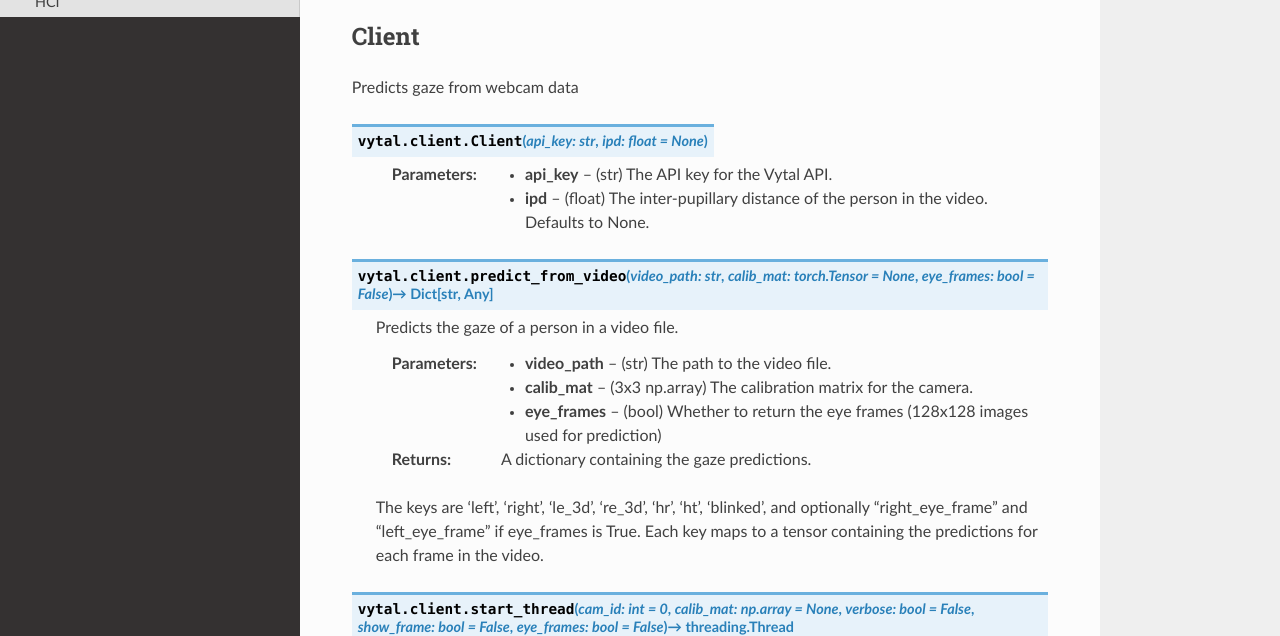
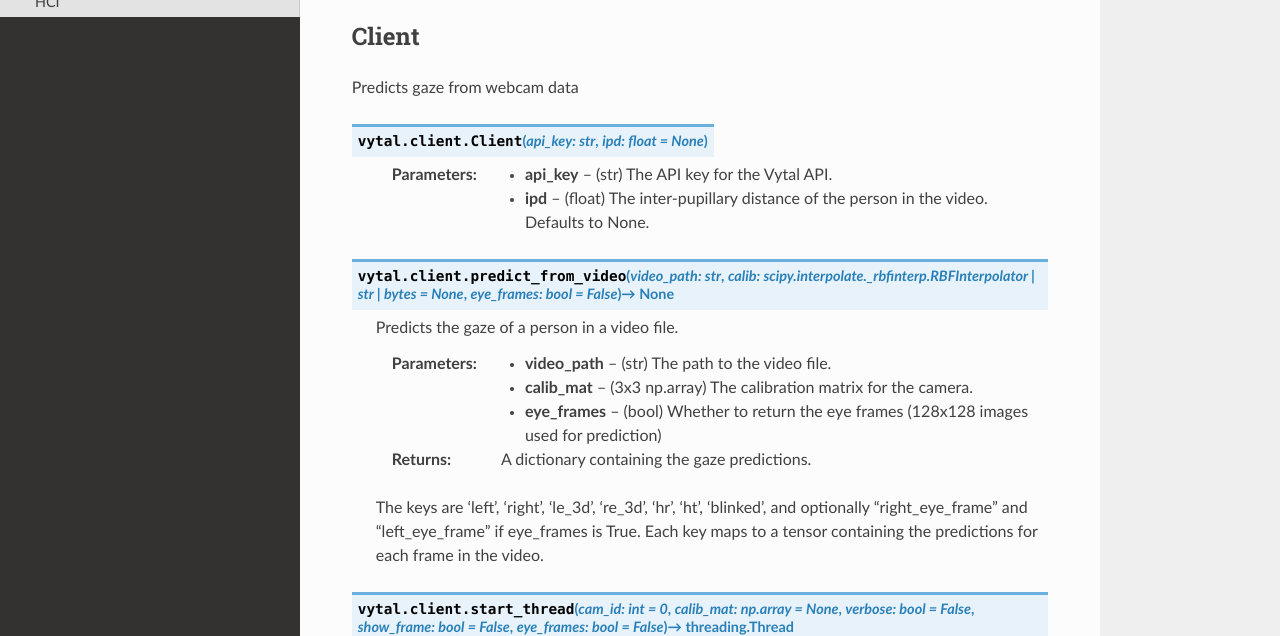
Before and after one commit to anantk2006/vytal, a Sphinx documentation site: the page built from docs/source/api.rst, in a window 1280 px wide and 900 px high, cut to the strip 264-900 px from the top of the window. Built offline with Sphinx 7.4.7 and the Read the Docs theme 2.0.0, drawn with Linux system fonts in a browser that asks for light colours.

Commit message:
Update api.rst

```diff
--- a/docs/source/api.rst
+++ b/docs/source/api.rst
@@ -20,7 +20,7 @@
    :param api_key: (str) The API key for the Vytal API.
    :param ipd: (float) The inter-pupillary distance of the person in the video. Defaults to None.
 
-.. py:function:: predict_from_video(video_path: str, calib_mat: torch.Tensor = None, eye_frames: bool = False) -> Dict[str, Any]
+.. py:function:: predict_from_video(video_path: str, calib: Union[scipy.interpolate._rbfinterp.RBFInterpolator, str, bytes] = None, eye_frames: bool = False) -> None
    :module: vytal.client
    :noindex:
 
```
